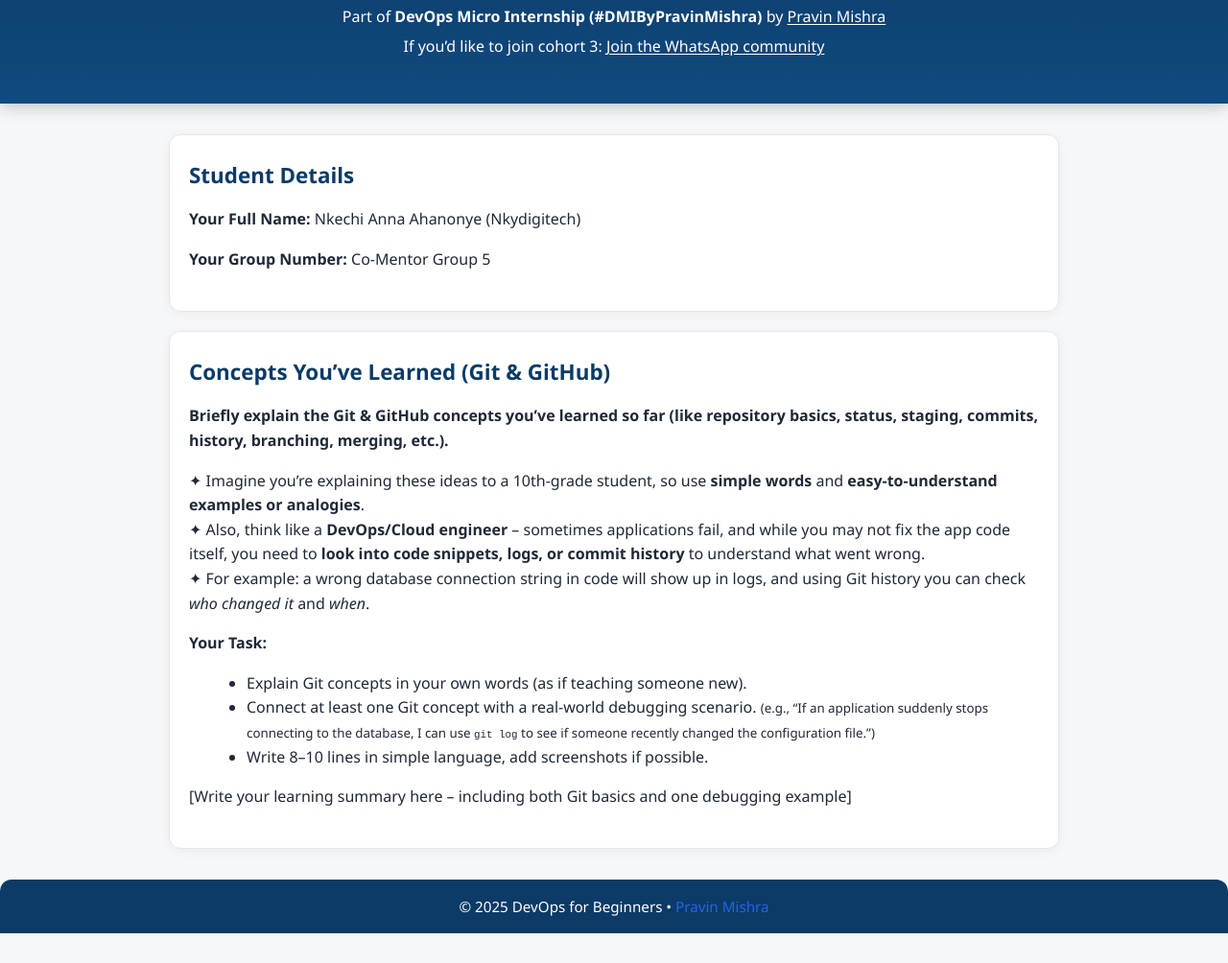
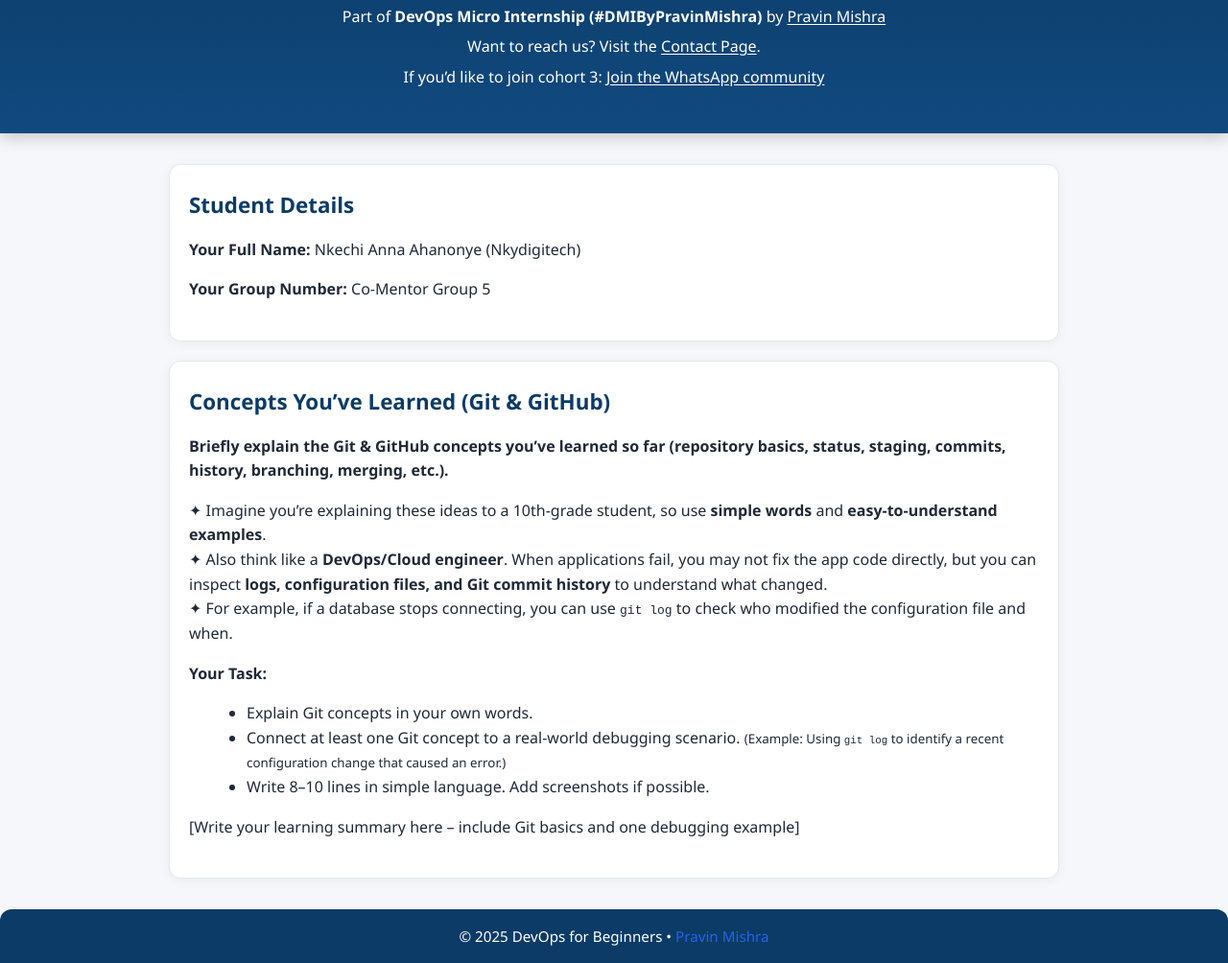
Before and after one commit to nkydigitech/CodeTrack, a plain HTML site: page index.html in a window 1280 px wide. Shown: the part 94-1098 px from the top of the page at 96% size. Before the commit the page ends 1067 px from the top, so only its background shows below. Drawn offline with Linux system fonts and the light colour scheme.

Commit message:
Add Week 2 Git & GitHub assignment content

```diff
--- a/index.html
+++ b/index.html
@@ -1,6 +1,5 @@
 <!DOCTYPE html>
 <html lang="en">
-
 <head>
     <meta charset="UTF-8" />
     <meta name="viewport" content="width=device-width, initial-scale=1" />
@@ -12,14 +11,24 @@
     <header class="site-header">
         <div class="header-inner">
             <h1>Week 2: Git & GitHub Assignment</h1>
+
             <p class="cohort-line">
                 Part of <strong>DevOps Micro Internship (#DMIByPravinMishra)</strong> by
-                <a href="https://www.linkedin.com/in/pravin-mishra-aws-trainer/" target="_blank">Pravin Mishra</a>
+                <a href="https://www.linkedin.com/in/pravin-mishra-aws-trainer/" target="_blank">
+                    Pravin Mishra
+                </a>
             </p>
+
+            <p class="playlist-line">
+                Want to reach us? Visit the
+                <a href="contact.html">Contact Page</a>.
+            </p>
+
             <p class="playlist-line">
                 If you’d like to join cohort 3:
                 <a href="https://chat.whatsapp.com/LSQpMsW9suFAS54DKtLcgE" target="_blank">
-                    Join the WhatsApp community</a>
+                    Join the WhatsApp community
+                </a>
             </p>
         </div>
     </header>
@@ -29,51 +38,67 @@
         <!-- Student Details -->
         <section class="card student-info" aria-labelledby="student-details">
             <h2 id="student-details">Student Details</h2>
-            <p><b>Your Full Name:</b> <span class="placeholder">
-Nkechi Anna Ahanonye (Nkydigitech)</span></p>
-            <p><b>Your Group Number:</b> <span class="placeholder">Co-Mentor Group 5</span></p>
+            <p>
+                <b>Your Full Name:</b>
+                <span class="placeholder">Nkechi Anna Ahanonye (Nkydigitech)</span>
+            </p>
+            <p>
+                <b>Your Group Number:</b>
+                <span class="placeholder">Co-Mentor Group 5</span>
+            </p>
         </section>
 
         <!-- Concepts Learned -->
         <section class="card instructions" aria-labelledby="learning-summary">
             <h2 id="learning-summary">Concepts You’ve Learned (Git & GitHub)</h2>
 
-            <p><b>Briefly explain the Git & GitHub concepts you’ve learned so far (like repository basics, status,
-                    staging, commits, history, branching, merging, etc.).</b></p>
+            <p>
+                <b>
+                    Briefly explain the Git & GitHub concepts you’ve learned so far
+                    (repository basics, status, staging, commits, history, branching,
+                    merging, etc.).
+                </b>
+            </p>
 
             <p>
-                ✦ Imagine you’re explaining these ideas to a 10th-grade student, so use <b>simple words</b> and
-                <b>easy-to-understand examples or analogies</b>.
-                <br>✦ Also, think like a <b>DevOps/Cloud engineer</b> – sometimes applications fail, and while you may
-                not fix
-                the app code itself, you need to <b>look into code snippets, logs, or commit history</b> to understand
-                what went wrong.
-                <br>✦ For example: a wrong database connection string in code will show up in logs, and using Git
-                history you can
-                check <i>who changed it</i> and <i>when</i>.
+                ✦ Imagine you’re explaining these ideas to a 10th-grade student, so use
+                <b>simple words</b> and <b>easy-to-understand examples</b>.
+                <br />
+                ✦ Also think like a <b>DevOps/Cloud engineer</b>. When applications fail,
+                you may not fix the app code directly, but you can inspect
+                <b>logs, configuration files, and Git commit history</b> to understand
+                what changed.
+                <br />
+                ✦ For example, if a database stops connecting, you can use
+                <code>git log</code> to check who modified the configuration file and when.
             </p>
 
             <p><b>Your Task:</b></p>
             <ul>
-                <li>Explain Git concepts in your own words (as if teaching someone new).</li>
-                <li>Connect at least one Git concept with a real-world debugging scenario.
-                    <small>(e.g., “If an application suddenly stops connecting to the database, I can use
-                        <code>git log</code> to
-                        see if someone recently changed the configuration file.”)</small>
+                <li>Explain Git concepts in your own words.</li>
+                <li>
+                    Connect at least one Git concept to a real-world debugging scenario.
+                    <small>
+                        (Example: Using <code>git log</code> to identify a recent
+                        configuration change that caused an error.)
+                    </small>
                 </li>
-                <li>Write 8–10 lines in simple language, add screenshots if possible.</li>
+                <li>Write 8–10 lines in simple language. Add screenshots if possible.</li>
             </ul>
 
-            <p class="placeholder">[Write your learning summary here – including both Git basics and one debugging
-                example]</p>
+            <p class="placeholder">
+                [Write your learning summary here – include Git basics and one
+                debugging example]
+            </p>
+        </section>
 
-        </section>
     </main>
 
     <footer class="site-footer">
-        © 2025 DevOps for Beginners • <a href="https://www.linkedin.com/in/pravin-mishra-aws-trainer/"
-            target="_blank">Pravin Mishra</a>
+        © 2025 DevOps for Beginners •
+        <a href="https://www.linkedin.com/in/pravin-mishra-aws-trainer/" target="_blank">
+            Pravin Mishra
+        </a>
     </footer>
 </body>
-
 </html>
```
